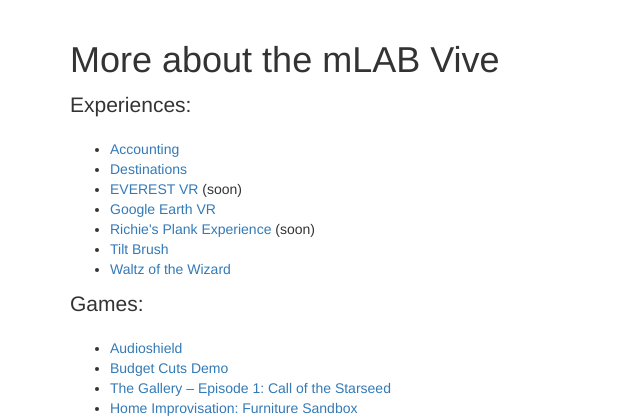
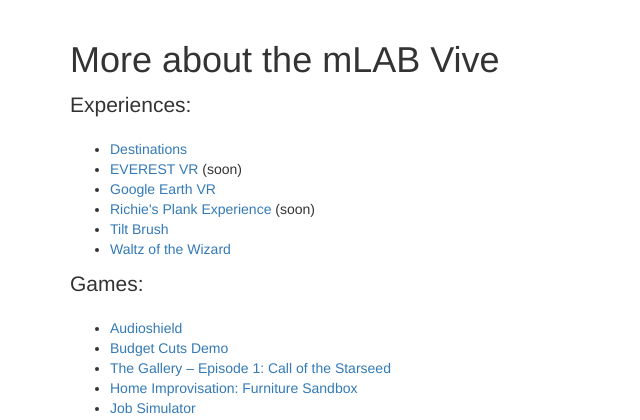
Before and after one commit to SASmLAB/vive-res, a Flask app: page /info in a window 1280 px wide. Shown: the part 51-471 px from the top of the page, without its empty margins (0-640 px from the left). Run offline with Flask 2, Linux system fonts and the light colour scheme; parts of the project's set-up code (start-up, migrations or seed data) failed here and were passed over; some libraries are stand-ins or nearby versions.

Commit message:
Tailored list for publicity

```diff
--- a/templates/standalone/info.html
+++ b/templates/standalone/info.html
@@ -3,7 +3,6 @@
   <h1>More about the mLAB Vive</h1>
   <p class="lead">Experiences:</p>
   <ul>
-    <li><a href="http://store.steampowered.com/app/518580/">Accounting</a></li>
     <li><a href="http://store.steampowered.com/app/453170/">Destinations</a></li>
     <li><a href="http://store.steampowered.com/app/384750/">EVEREST VR</a> (soon)</li>
     <li><a href="http://store.steampowered.com/app/348250/">Google Earth VR</a></li>
```
